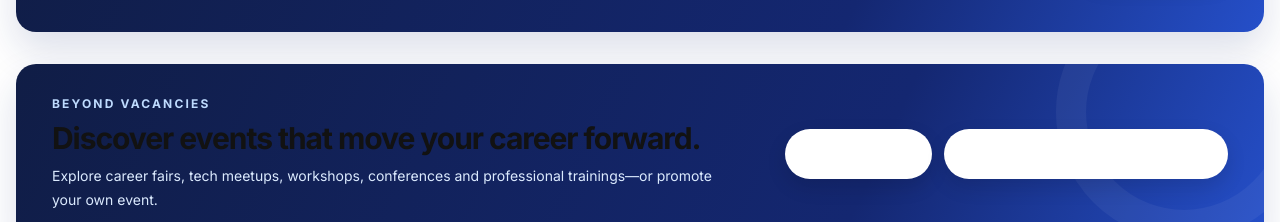
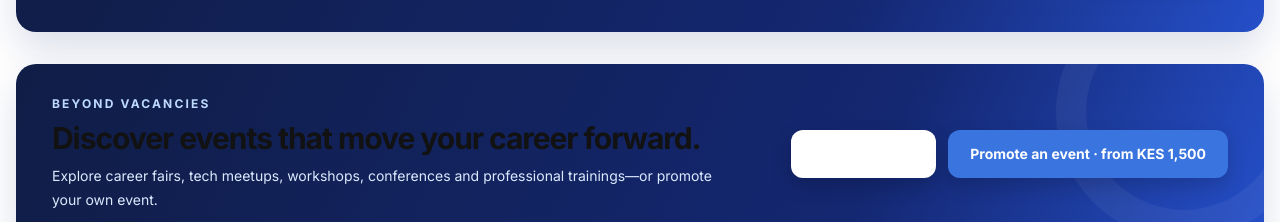
Before and after one commit to learninghub44/kenyajobs, a Next.js app in the folder kenyajobs/: page / in a window 1280 px wide. Shown: the part 1200-1422 px from the top of the page. Built offline with nearby package versions, Linux system fonts and the light colour scheme; no server answers; the database is empty.

Commit message:
Fix Beyond Vacancies CTA contrast
Use scoped high-contrast button styles on homepage events card

```diff
--- a/kenyajobs/pages/index.js
+++ b/kenyajobs/pages/index.js
@@ -396,8 +396,8 @@ export default function Home() {
             <p className="mt-2 text-sm leading-6 text-blue-100">Explore career fairs, tech meetups, workshops, conferences and professional trainings—or promote your own event.</p>
           </div>
           <div className="relative mt-5 flex flex-wrap gap-3 md:mt-0">
-            <Link href="/events" className="rounded-xl bg-white px-5 py-3 text-sm font-extrabold text-[#071b55] transition hover:-translate-y-0.5">Explore events</Link>
-            <Link href="/submit-event" className="rounded-xl border border-white/40 px-5 py-3 text-sm font-bold text-white transition hover:bg-white/10">Promote an event · from KES 1,500</Link>
+            <Link href="/events" className="home-event-action home-event-action-primary rounded-xl px-5 py-3 text-sm font-extrabold transition hover:-translate-y-0.5">Explore events</Link>
+            <Link href="/submit-event" className="home-event-action home-event-action-secondary rounded-xl px-5 py-3 text-sm font-bold transition hover:-translate-y-0.5">Promote an event · from KES 1,500</Link>
           </div>
         </div>
       </section>
--- a/kenyajobs/styles/globals.css
+++ b/kenyajobs/styles/globals.css
@@ -749,3 +749,60 @@ html body .events-page a.event-action-primary:hover,html body .events-page butto
 html body .events-page a.event-action-primary *,html body .events-page button.event-action-primary *,html body a.event-action-primary *,html body button.event-action-primary *{color:#FFFFFF!important;-webkit-text-fill-color:#FFFFFF!important;stroke:currentColor}
 html body .events-page a.event-action-secondary,html body a.event-action-secondary,html body button.event-action-secondary{background-color:#FFFFFF!important;background-image:none!important;color:#142771!important;-webkit-text-fill-color:#142771!important;border:1px solid #DCE4F0!important}
 html body .events-page a.event-action-secondary *,html body a.event-action-secondary *,html body button.event-action-secondary *{color:#142771!important;-webkit-text-fill-color:#142771!important}
+
+
+/* Beyond Vacancies card — explicit high-contrast CTA colors, isolated from global utility overrides. */
+html body .home-hero ~ section .home-event-action,
+html body .home-event-action {
+  display:inline-flex !important;
+  min-height:48px;
+  align-items:center !important;
+  justify-content:center !important;
+  gap:8px;
+  padding:13px 20px !important;
+  border:2px solid transparent !important;
+  border-radius:12px !important;
+  font-size:14px !important;
+  font-weight:800 !important;
+  line-height:1.25 !important;
+  text-decoration:none !important;
+  opacity:1 !important;
+  text-shadow:none !important;
+  -webkit-text-fill-color:currentColor !important;
+  transition:background-color .18s ease,border-color .18s ease,color .18s ease,transform .18s ease,box-shadow .18s ease !important;
+}
+html body .home-event-action-primary {
+  background:#FFFFFF !important;
+  border-color:#FFFFFF !important;
+  color:#071B55 !important;
+  -webkit-text-fill-color:#071B55 !important;
+  box-shadow:0 8px 20px rgba(0,0,0,.18) !important;
+}
+html body .home-event-action-primary:hover {
+  background:#EAF0FF !important;
+  border-color:#EAF0FF !important;
+  color:#071B55 !important;
+  -webkit-text-fill-color:#071B55 !important;
+  transform:translateY(-2px);
+}
+html body .home-event-action-secondary {
+  background:#3A74DE !important;
+  border-color:#8FB2FF !important;
+  color:#FFFFFF !important;
+  -webkit-text-fill-color:#FFFFFF !important;
+  box-shadow:0 8px 20px rgba(0,0,0,.16) !important;
+}
+html body .home-event-action-secondary:hover {
+  background:#022FE2 !important;
+  border-color:#FFFFFF !important;
+  color:#FFFFFF !important;
+  -webkit-text-fill-color:#FFFFFF !important;
+  transform:translateY(-2px);
+}
+html body .home-event-action * {
+  color:inherit !important;
+  -webkit-text-fill-color:inherit !important;
+}
+@media(max-width:640px) {
+  html body .home-event-action { width:100%; min-height:50px; }
+}
```
